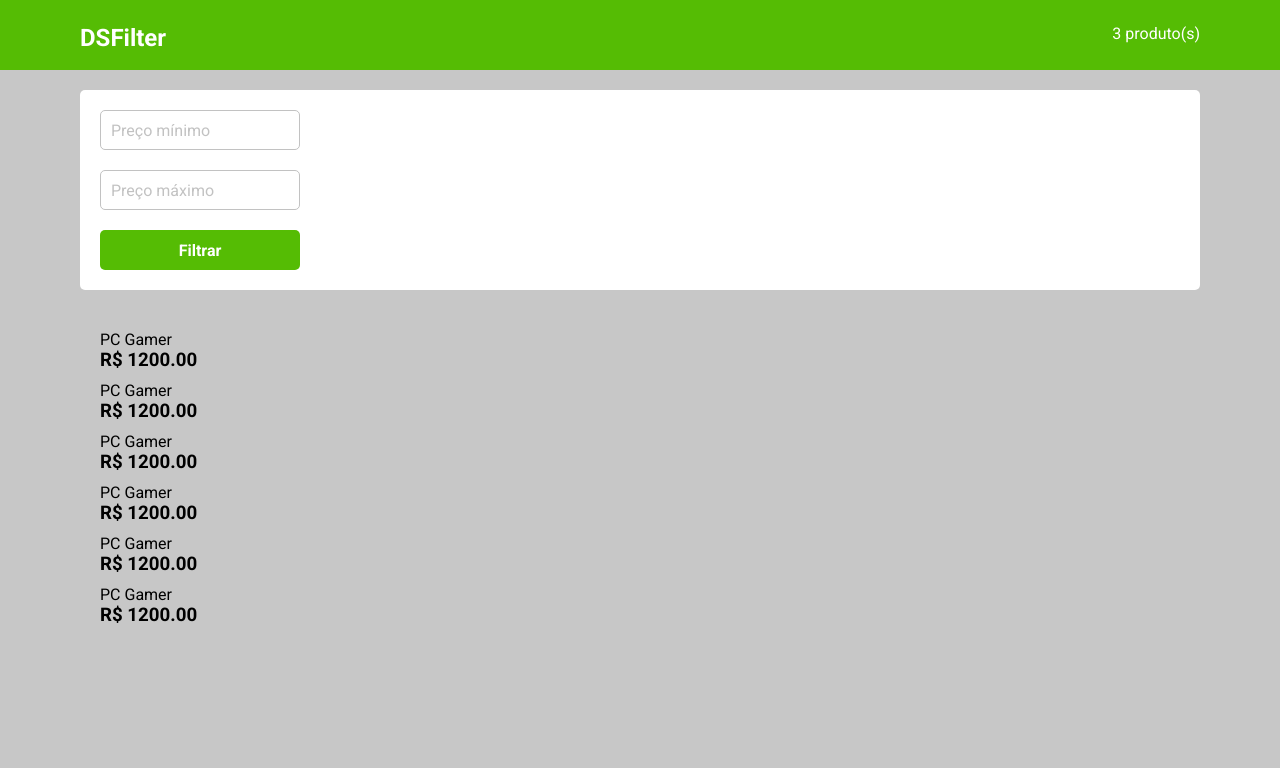
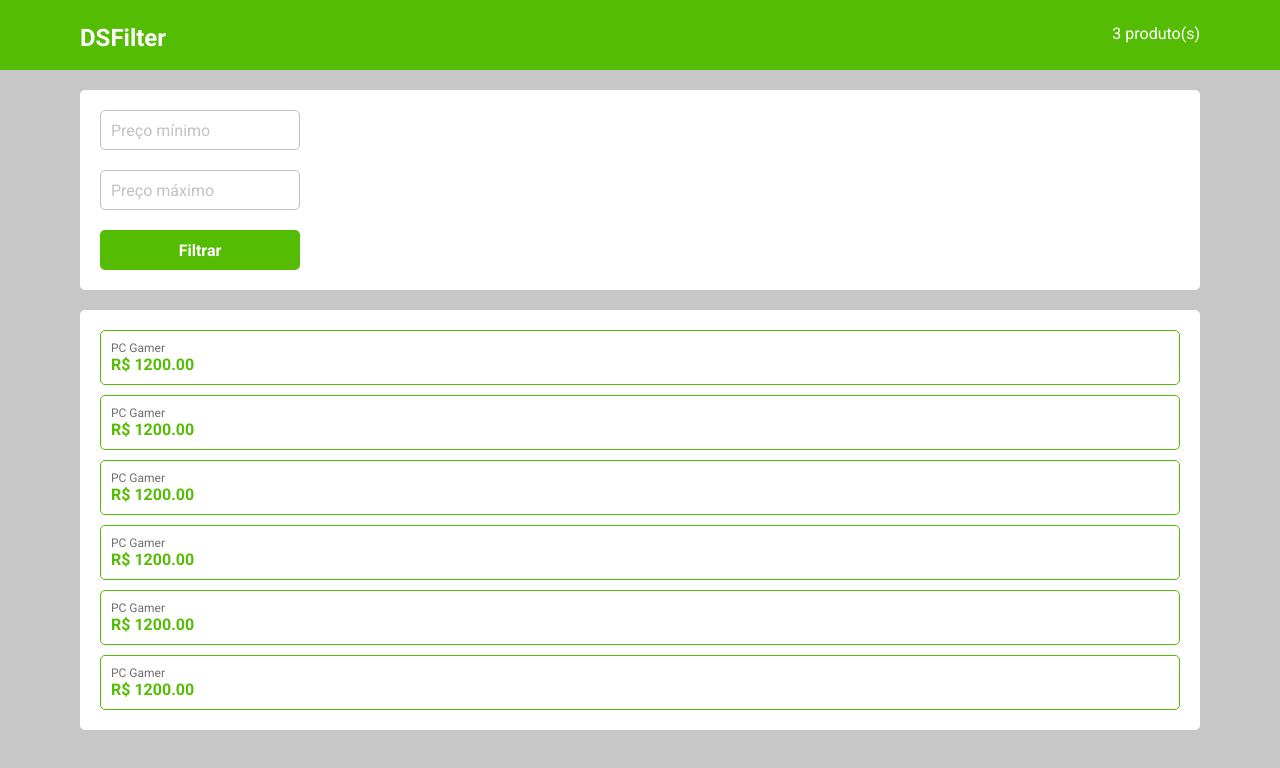
Before and after one commit to EduardoGollner0609/Training, a React (Vite) app in the folder FrontEnd/DSFilter/: page / in a window 1280 px wide. Shown: the top 768 px of the page. Built offline with nearby package versions, Linux system fonts and the light colour scheme.

Commit message:
Adicionando estilos/css para Product.

```diff
--- a/FrontEnd/DSFilter/src/components/Listing/styles.css
+++ b/FrontEnd/DSFilter/src/components/Listing/styles.css
@@ -1,6 +1,8 @@
 .listing {
-    padding: 20px;
-    display: flex;
-    flex-direction: column;
-    gap: 10px;
+  padding: 20px;
+  display: flex;
+  flex-direction: column;
+  gap: 10px;
+  background-color: #fff;
+  border-radius: 5px;
 }
--- a/FrontEnd/DSFilter/src/components/Product/index.tsx
+++ b/FrontEnd/DSFilter/src/components/Product/index.tsx
@@ -1,6 +1,8 @@
+import './styles.css';
+
 export default function Product() {
     return (
-        <div>
+        <div className="product">
             <p>PC Gamer</p>
             <h3>R$ 1200.00</h3>
         </div>
--- a/FrontEnd/DSFilter/src/components/Product/styles.css
+++ b/FrontEnd/DSFilter/src/components/Product/styles.css
@@ -0,0 +1,15 @@
+.product {
+  border: 1px solid #55bc04;
+  padding: 10px;
+  border-radius: 5px;
+}
+
+.product h3 {
+  font-size: 16px;
+  color: #55bc04;
+}
+
+.product p {
+  color: #6f6f6f;
+  font-size: 12px;
+}
```
